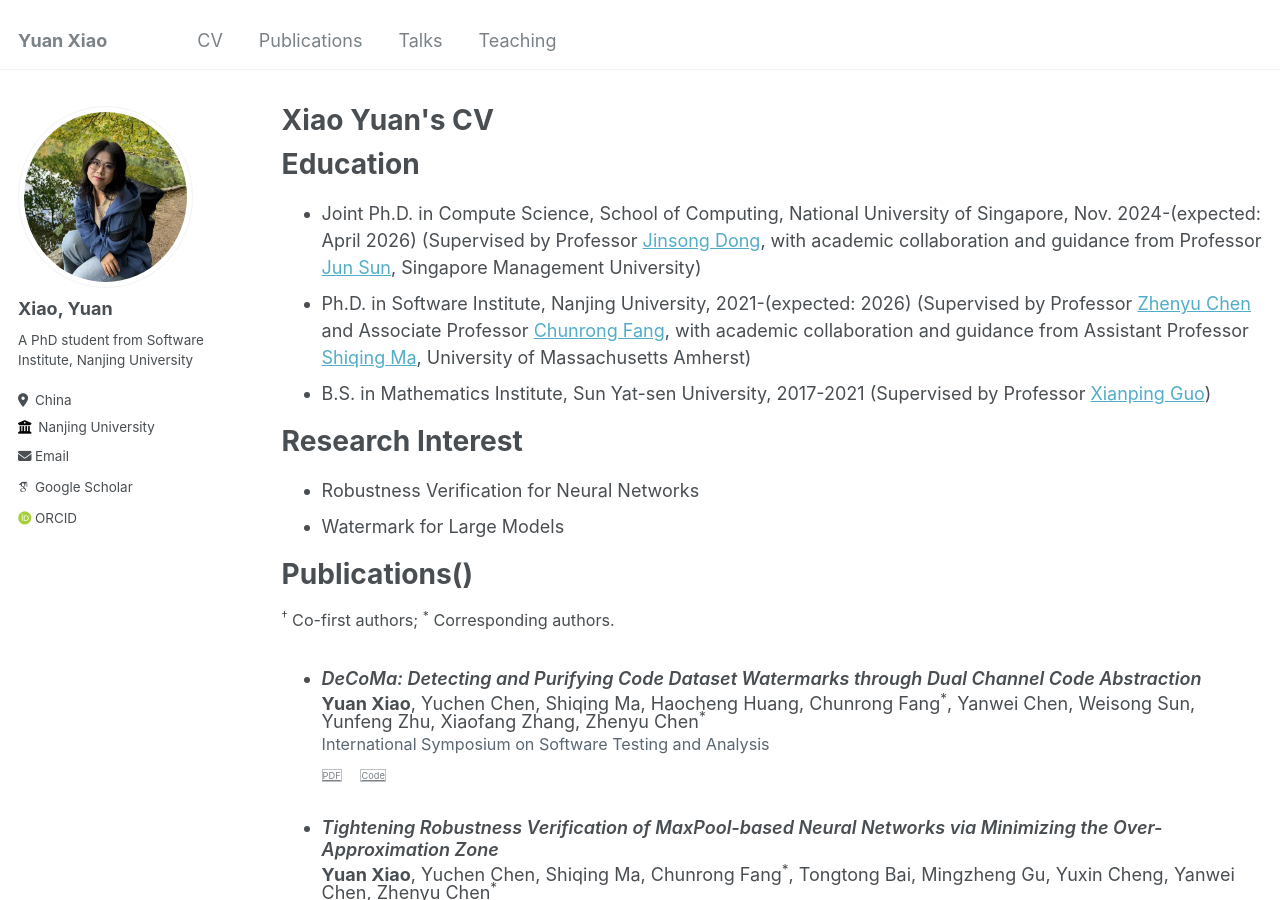
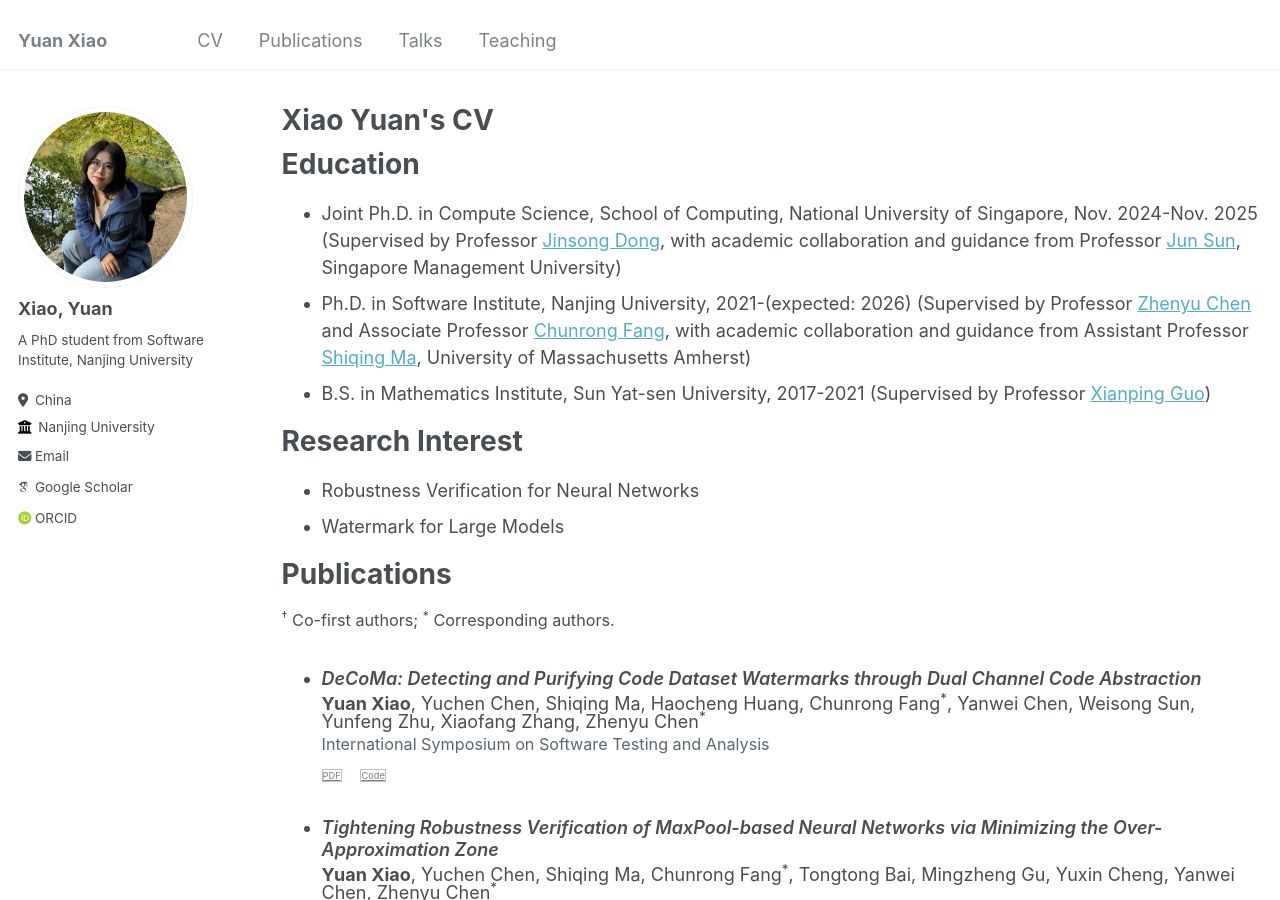
Before and after one commit to xiaoyuanpigo/xiaoyuanpigo.github.io, a Jekyll site: the page built from _pages/cv.md, in a window 1280 px wide and 900 px high. Built offline with Jekyll 4.4.1, drawn with Linux system fonts in a browser that asks for light colours; some web fonts are replaced.

Commit message:
Update cv.md

```diff
--- a/_pages/cv.md
+++ b/_pages/cv.md
@@ -11,7 +11,7 @@ redirect_from:
 
 Education
 ======
-* Joint Ph.D. in Compute Science, School of Computing, National University of Singapore, Nov. 2024-(expected: April 2026) (Supervised by Professor [Jinsong Dong](https://www.comp.nus.edu.sg/~dongjs/), with academic collaboration and guidance from Professor [Jun Sun](https://sunjun.site//), Singapore Management University)
+* Joint Ph.D. in Compute Science, School of Computing, National University of Singapore, Nov. 2024-Nov. 2025 (Supervised by Professor [Jinsong Dong](https://www.comp.nus.edu.sg/~dongjs/), with academic collaboration and guidance from Professor [Jun Sun](https://sunjun.site//), Singapore Management University)
 * Ph.D. in Software Institute, Nanjing University, 2021-(expected: 2026) (Supervised by Professor [Zhenyu Chen](https://software.nju.edu.cn/zychen/) and Associate Professor [Chunrong Fang](https://chunrong.github.io), with academic collaboration and guidance from Assistant Professor [Shiqing Ma](https://people.cs.umass.edu/~shiqingma/), University of Massachusetts Amherst)
 * B.S. in Mathematics Institute, Sun Yat-sen University, 2017-2021 (Supervised by Professor [Xianping Guo](https://math.sysu.edu.cn/teacher/428))
 
@@ -43,7 +43,7 @@ Research Interest
 * Sub-skill 2.3
  * Skill 3 -->
 
-Publications()
+Publications
 ======
 <p style="font-size: 0.9em;">
   <sup>†</sup> Co-first authors; <sup>*</sup> Corresponding authors.
```
